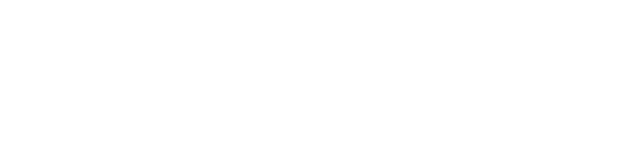
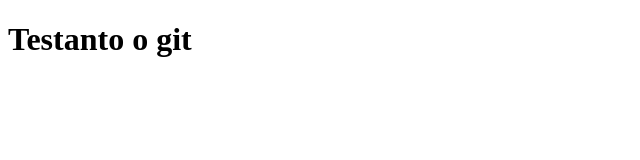
Before and after one commit to thiagosoft/JavaScript, a plain HTML site: page index.html in a window 1280 px wide. Shown: the whole page, without its empty margins (0-640 px from the left). Drawn offline with Linux system fonts and the light colour scheme.

Commit message:
primeira alteração

```diff
--- a/estilo.css
+++ b/estilo.css
@@ -0,0 +1,3 @@
+body{
+    background-color: aliceblue;
+}
--- a/index.html
+++ b/index.html
@@ -7,6 +7,6 @@
     <title>Testes JavaScript</title>
 </head>
 <body>
-
+    <h1>Testanto o git</h1>
 </body>
 </html>
```
Also changed, not shown: 1 other file.
